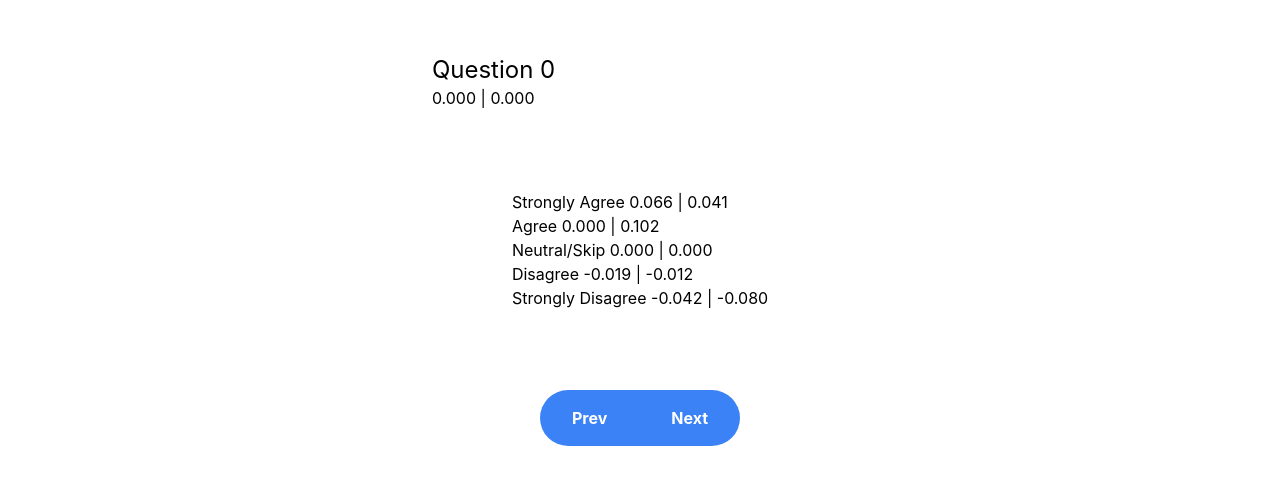
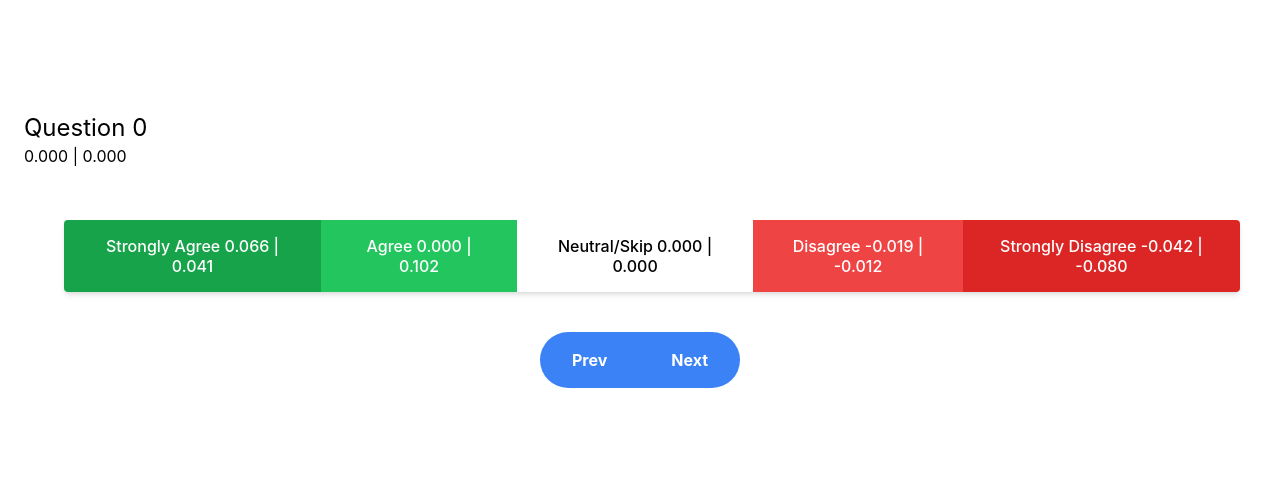
Before and after one commit to XenoxJeager/Polichat, a React (Create React App) app in the folder frontend/: page /quiz in a window 1280 px wide. Shown: the part 150-634 px from the top of the page. Built offline with nearby package versions, Linux system fonts and the light colour scheme.

Commit message:
Button Group /quiz
:)

```diff
--- a/frontend/src/pages/quiz/Quiz.tsx
+++ b/frontend/src/pages/quiz/Quiz.tsx
@@ -130,36 +130,39 @@ export class Quiz extends React.Component<QuizProps, QuizState> {
 
         return (
             <div className="flex flex-col items-center justify-center h-screen">
-                <div>
+                <div className="ml-6">
                     <div className="mb-3">
                         <h1 className="text-2xl">{text}</h1>
                         <p>{this.plane.x.toFixed(3)} | {this.plane.y.toFixed(3)}</p>
                     </div>
 
-                    <div className="justify-center w-full m-20">
-                        <div>
+                    <div className="flex items-center justify-center" >
+                        <div className="m-10 inline-flex shadow-md focus:shadow-lg">
+                            <div className="rounded-l inline-block px-8 py-4 bg-green-600 text-white font-medium text-s leading-tight uppercase hover:bg-green-500 transition duration-150 ease-in-out">
                                 <AnswerButton text="Strongly Agree" weight={currentQuestion.weights[0]} onClick={this.updatePlane} />
                             </div>
 
-                        <div>
+                            <div className="inline-block px-8 py-4 bg-green-500 text-white font-medium text-s leading-tight uppercase hover:bg-green-400 transition duration-150 ease-in-out">
                                 <AnswerButton text="Agree" weight={currentQuestion.weights[1]} onClick={this.updatePlane} />
                             </div>
 
-                        <div>
+                            <div className="inline-block px-7 py-4 bg-white-500 text-black font-medium text-s leading-tight uppercase hover:bg-gray-100 transition duration-150 ease-in-out">
                                 <AnswerButton text="Neutral/Skip" weight={{weightX: 0, weightY: 0}} onClick={this.updatePlane}/>
                             </div>
 
-                        <div>
+                            <div className="inline-block px-6 py-4 bg-red-500 text-white font-medium text-s leading-tight uppercase hover:bg-red-400 transition duration-150 ease-in-out">
                                 <AnswerButton text="Disagree" weight={currentQuestion.weights[2]} onClick={this.updatePlane} />
                             </div>
 
-                        <div>
+                            <div className="rounded-r inline-block px-6 py-4 bg-red-600 text-white font-medium text-s leading-tight uppercase hover:bg-red-500 transition duration-150 ease-in-out">
                                 <AnswerButton text="Strongly Disagree" weight={currentQuestion.weights[3]} onClick={this.updatePlane} />
                             </div>
                         </div>
                     </div>
 
-                <div>
+                </div>
+
+                <div className="justify-center flex">
                     <button onClick={this.tryPreviousQuestion.bind(this)} className="bg-blue-500 hover:bg-blue-600 text-white font-bold py-4 px-8 rounded-l-full">Prev</button>
                     <button onClick={this.tryNextQuestion.bind(this)} className="bg-blue-500 hover:bg-blue-600 text-white font-bold py-4 px-8 rounded-r-full">Next</button>
                 </div>
```
Lines whose indentation alone changed are shown as unchanged.
